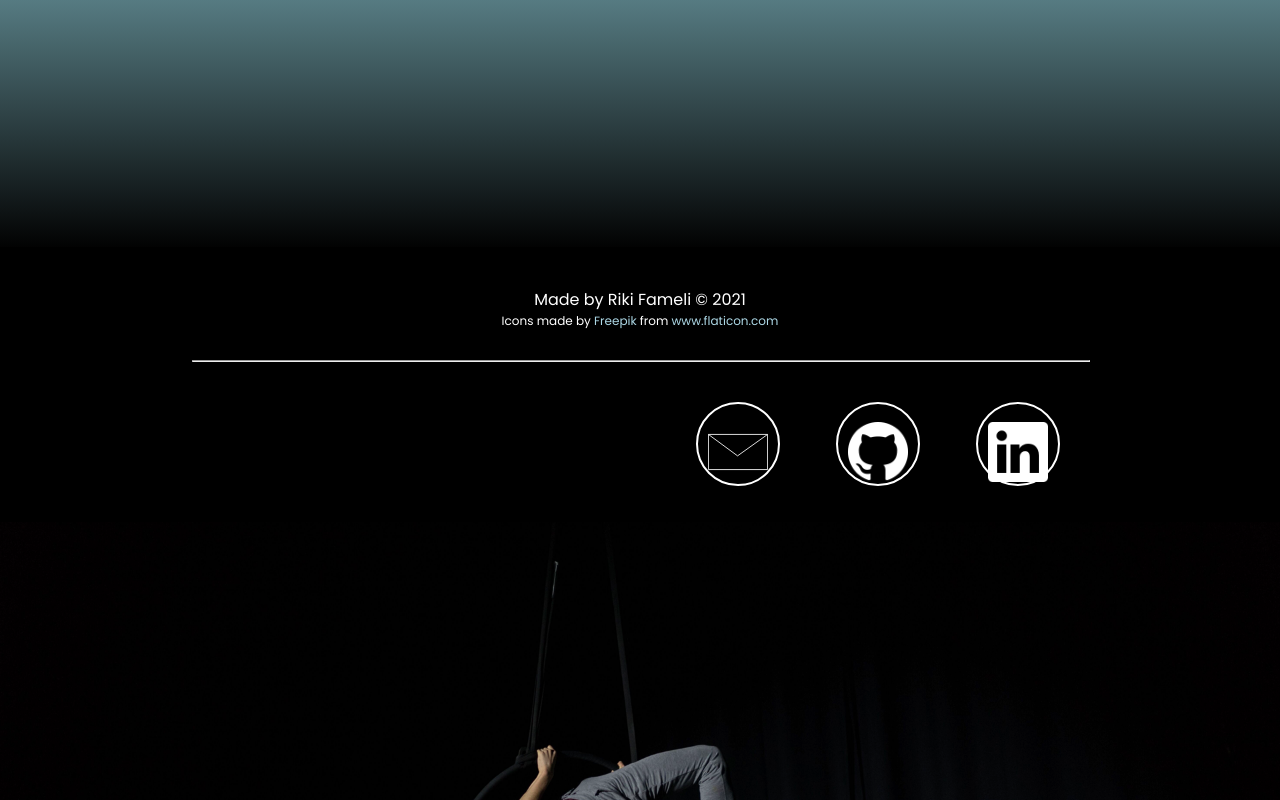
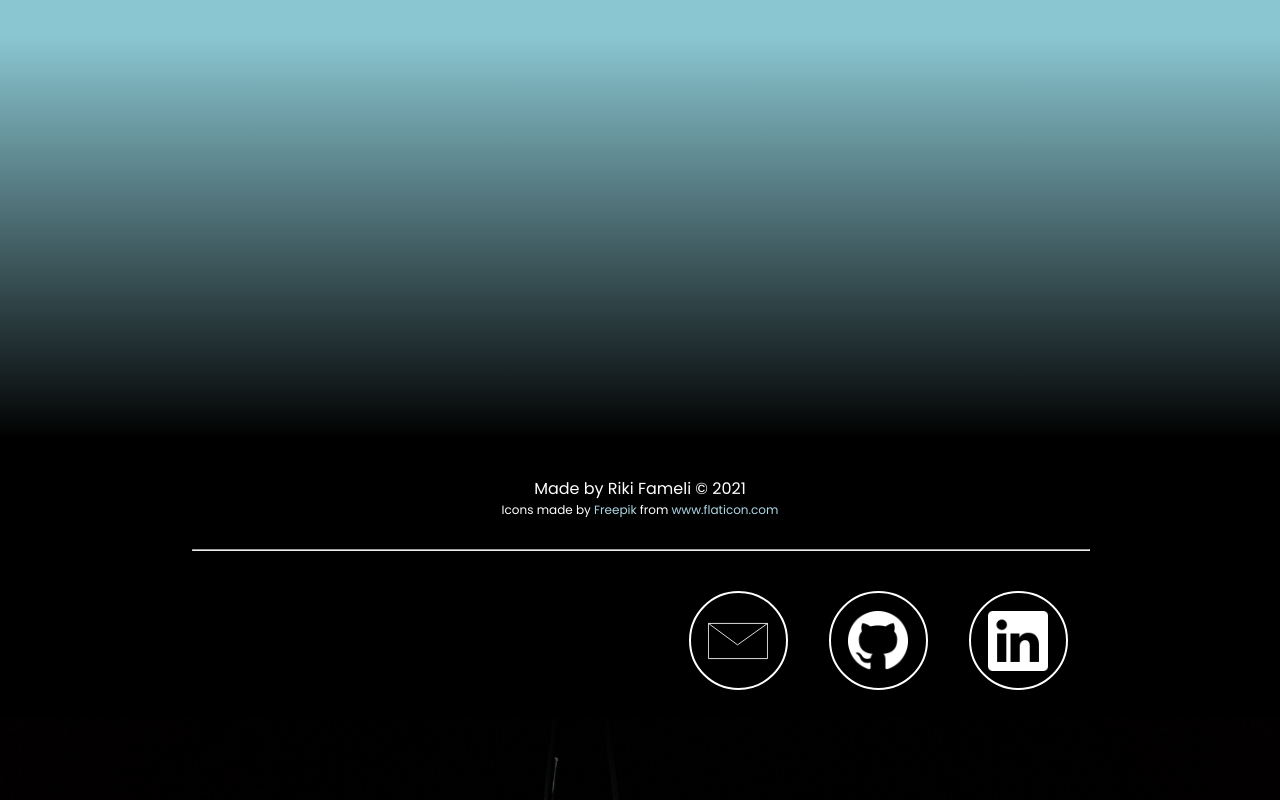
Before and after one commit to r-fameli/my-site, a React (Create React App) app: page / in a window 1280 px wide. Shown: the part 4968-5768 px from the top of the page. Built offline with nearby package versions, Linux system fonts and the light colour scheme.

Commit message:
Make End section responsive

```diff
--- a/src/css/CircleIcon.css
+++ b/src/css/CircleIcon.css
@@ -1,20 +1,18 @@
-
 .CircleIcon {
+    --circle-size: 95%;
+    --inner-icon-size: 60%;
+    --inner-icon-top:50%;
     margin:20px;
     display: inline-block;
     width:100px;
     height:100px;
     position:relative;
-    text-align:center;
 }
 
 
 .CircleIcon-circle {
-    /* width: 95%; */
-    /* width: auto; */
-    width: 6.25vw;
-    height: 6.25vw;
-    /* height: auto; */
+    width: var(--circle-size);
+    height: var(--circle-size);
     margin: auto;
     border-radius: 50%;
     background-color: black;
@@ -27,9 +25,39 @@
     margin-right: auto;
     left: 0;
     right: 0;
-    width:60%;
-    height:60%;
-    top:50%;
-    transform: translateY(-50%);
+    width:var(--inner-icon-size);
+    height:var(--inner-icon-size);
+    top:var(--inner-icon-top);
+    transform: translateY(calc(-1 * var(--inner-icon-top)));
     z-index:3;
 }
+
+/* Extra small devices (phones, 600px and down) */
+@media only screen and (max-width: 600px) {
+    .CircleIcon {
+        height: 50px;
+        width: 50px;
+        /* --circle-size:30%; */
+        /* --inner-icon-size: 20%; */
+        /* --inner-icon-top:9%; */
+    }
+
+    .CircleIcon-image {
+        left:2px;
+    }
+}
+
+/* Small devices (portrait tablets and large phones, 600px and up) */
+@media only screen and (min-width: 600px) {
+
+}
+
+/* Medium devices (landscape tablets, 768px and up) */
+@media only screen and (min-width: 768px) {
+
+}
+
+/* Large devices (laptops/desktops, 992px and up) */
+@media only screen and (min-width: 992px) {
+
+}
--- a/src/css/End.css
+++ b/src/css/End.css
@@ -31,8 +31,7 @@ hr {
 }
 
 .End-icons-row {
-    display:flex;
-    justify-content: flex-end;
+    text-align: right;
 }
 
 .End-footer p {
@@ -43,3 +42,19 @@ hr {
     text-decoration: initial;
     color: lightblue;
 }
+
+
+/* Extra small devices (phones, 600px and down) */
+@media only screen and (max-width: 600px) {
+    .End-icons-row {
+        text-align: center;
+    }
+
+    .End-footer {
+        font-size: 10px;
+    }
+
+    .End-footer p {
+        font-size: 8px;
+    }
+}
--- a/src/css/SkillIcon.css
+++ b/src/css/SkillIcon.css
@@ -1,6 +1,5 @@
 .SkillIcon {
     text-align: center;
-    /* border: 2px solid blue; */
     width: 20%;
     margin-bottom: 5%;
     margin: 20px;
@@ -8,15 +7,12 @@
 
 
 .SkillIcon-image {
-    /* min-height: 120%; */
     min-width: 20%;
     max-width:100%;
 }
 
 .SkillIcon-image-container {
-    /* border: 2px solid green; */
     display:flex;
-    /* flex-wrap: wrap; */
     margin: 5px;
     justify-content:center;
     align-content: center;
--- a/src/css/Skills.css
+++ b/src/css/Skills.css
@@ -11,6 +11,7 @@
     flex-wrap: wrap;
     justify-content: space-evenly;
     padding-top: 50px;
+    padding-bottom: 50px;
 }
 
 
@@ -28,12 +29,9 @@
     }
 }
 
-/* Medium devices (landscape tablets, 768px and up) */
-@media only screen and (min-width: 768px) {
-
-}
-
 /* Large devices (laptops/desktops, 992px and up) */
 @media only screen and (min-width: 992px) {
-
+    .Skills-heading {
+        font-size: 35px;
+    }
 }
```
